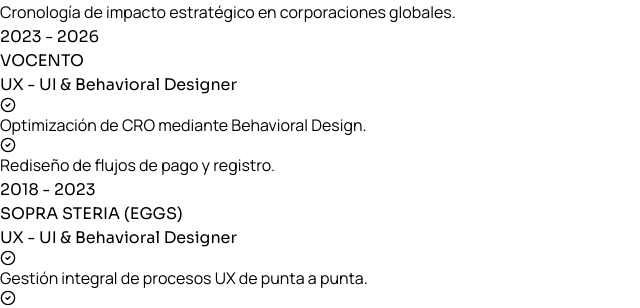
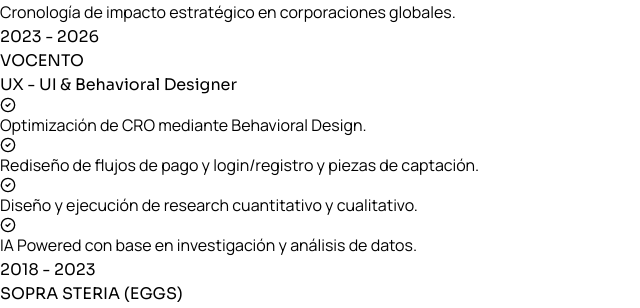
Before and after one commit to jdemig73828/newportfolio, a React (Vite) app: page / in a window 1280 px wide. Shown: the part 2100-2408 px from the top of the page, without its empty margins (0-640 px from the left). Built offline with nearby package versions, Linux system fonts and the light colour scheme; the HTML template or start-up script is replaced by a standard one.

Commit message:
Actualizar diseño en App.jsx

```diff
--- a/src/App.jsx
+++ b/src/App.jsx
@@ -42,7 +42,7 @@
     role: 'UX - UI & Behavioral Designer',
     period: '2023 - 2026',
     description: 'Estrategia corporativa de usuarios para ABC y medios regionales.',
-    bullets: ['Optimización de CRO mediante Behavioral Design.', 'Rediseño de flujos de pago y registro.'],
+    bullets: ['Optimización de CRO mediante Behavioral Design.', 'Rediseño de flujos de pago y login/registro y piezas de captación.', 'Diseño y ejecución de research cuantitativo y cualitativo.', 'IA Powered con base en investigación y análisis de datos.'],
     isCurrent: true
   },
   {
```
